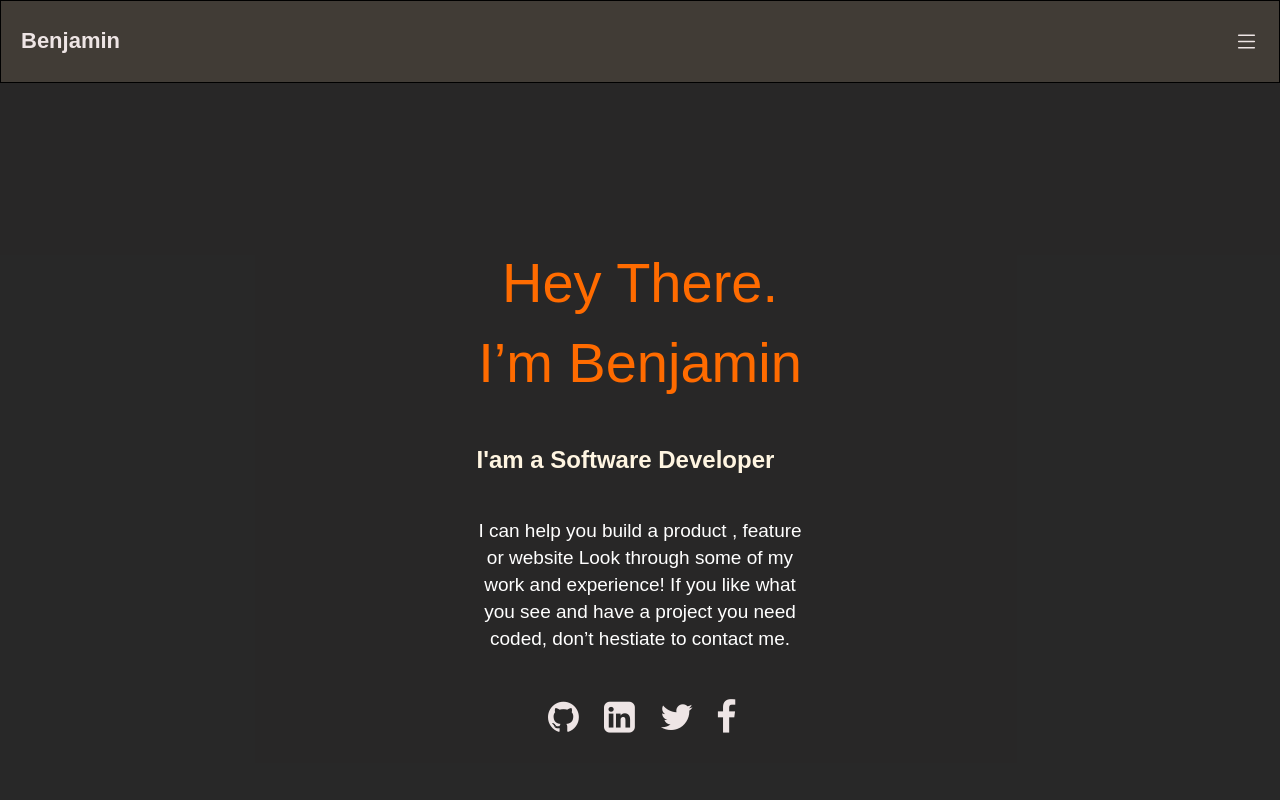
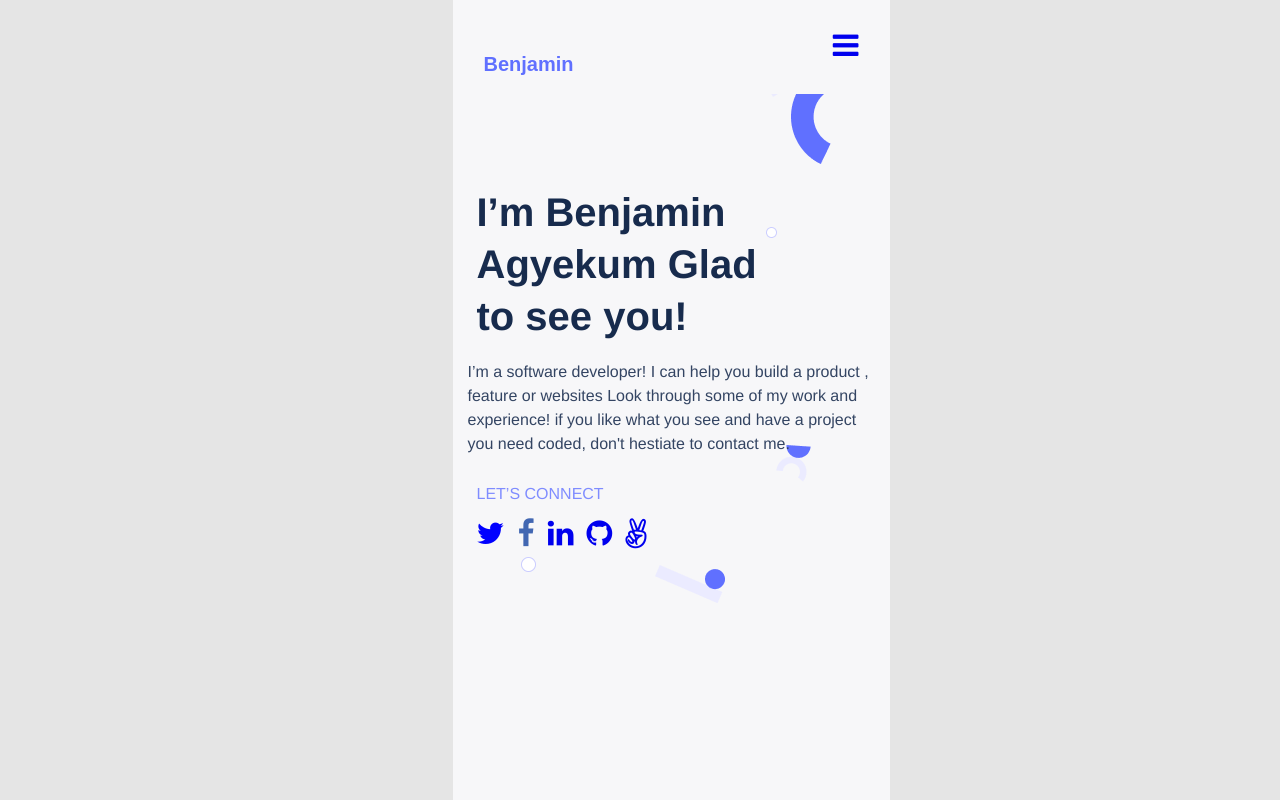
Before and after one commit to hislordshipprof/Microverse-portfolio, a website: page index.html in a window 1280 px wide. Shown: the top 800 px of the page. Drawn offline with Linux system fonts and the light colour scheme.

Commit message:
Index.html and css modified

```diff
--- a/index.html
+++ b/index.html
@@ -1,54 +1,67 @@
 <!DOCTYPE html>
 <html lang="en">
+  <head>
+    <meta charset="utf-8" />
+    <meta
+      name="viewport"
+      content="width=device-width, initial-scale=1, shrink-to-fit=no"
+    />
+    <link
+      rel="stylesheet"
+      href="https://cdnjs.cloudflare.com/ajax/libs/font-awesome/4.7.0/css/font-awesome.min.css"
+    />
+    <link rel="stylesheet" type="text/css" href="style.css" />
+    <title>Benjamin-Portfolio</title>
+  </head>
 
-<head>
-  <meta charset="UTF-8" />
-  <meta http-equiv="X-UA-Compatible" content="IE=edge" />
-  <meta name="viewport" content="width=device-width, initial-scale=1.0" />
-  <link rel="stylesheet" href="https://cdnjs.cloudflare.com/ajax/libs/font-awesome/4.7.0/css/font-awesome.min.css">
-  <link rel="stylesheet" href="style.css" />
-  <title>Document</title>
-</head>
+  <body>
+    <main class="main ">
+      <div class="nav-flex ">
 
-<body>
-  <nav class="flex-nav">
-    <div class="main-head">
-      <h1>Benjamin</h1>
-    </div>
-    <div class="menu-icon">
-      <svg xmlns="http://www.w3.org/2000/svg" width="25" height="25" fill="currentColor" class="bi bi-list"
-        viewBox="0 0 16 16">
-        <path fill-rule="evenodd"
-          d="M2.5 12a.5.5 0 0 1 .5-.5h10a.5.5 0 0 1 0 1H3a.5.5 0 0 1-.5-.5zm0-4a.5.5 0 0 1 .5-.5h10a.5.5 0 0 1 0 1H3a.5.5 0 0 1-.5-.5zm0-4a.5.5 0 0 1 .5-.5h10a.5.5 0 0 1 0 1H3a.5.5 0 0 1-.5-.5z" />
-      </svg>
-    </div>
+        <header>
 
-  </nav>
+          <nav class="main-nav">
+            <a href="#" class="active">
+              <p class="mylogo">Benjamin</p>
+            </a>
 
-  <div class="wrapper">
+            <a href="#" class="icon" >
+              <i class="fa fa-bars"></i>
+            </a>
+          </nav>
 
-    <div class="pri">
-      <p class="primary-text">Hey There. I’m Benjamin</p>
-    </div>
-    <div class="pri">
-      <p class="supporting-text">I'am a Software Developer</p>
-    </div>
-    <div class="pri">
-      <p class="description">I can help you build a product , feature or website Look through some of my work and
-        experience! If you like what you see and have a project you need coded,
-        don’t hestiate to contact me. </p>
-    </div>
-
-    <div class="social-media">
-      <div class="icons"><i class="fa fa-github" ></i></div>
-      <div class="icons"><i class="fa fa-linkedin-square" ></i></div>
-      <div class="icons"><i class="fa fa-twitter" ></i></div>
-      <div class="icons"><i class="fa fa-facebook-f" ></i></div>
+        </header>
 
 
-    </div>
-  </div>
+        <section>
+          <div class="title-main ">
+            <h1 class="name-text">I’m Benjamin Agyekum Glad<br>to see you!
+            </h1>
+          </div>
+          <div class="sub-text ">
+            <p>
+              I’m a software developer! I can help you build a product , feature
+              or websites Look through some of my work and experience! if you
+              like what you see and have a project you need coded, don't
+              hestiate to contact me.
+            </p>
+          </div>
+          <p class="mini-text ">LET’S CONNECT</p>
+          <div class="social-media ">
+            <ul class="media-icon ">
+              <li><a href="#" class="fa fa-twitter"></a></li>
 
-</body>
+              <li><a href="#" class="fa fa-facebook-f"></a></li>
 
+              <li><a href="#" class="fa fa-linkedin"></a></li>
+
+              <li><a href="#" class="fa fa-github"></a></li>
+
+              <li><a href="#" class="fa fa-angellist"></a></li>
+            </ul>
+          </div>
+        </section>
+      </div>
+    </main>
+  </body>
 </html>
--- a/style.css
+++ b/style.css
@@ -3,125 +3,176 @@ html {
   -webkit-text-size-adjust: 100%;
 }
 
+ul {
+  display: block;
+  margin: 0;
+  padding: 0;
+}
+
+li {
+  display: block;
+}
+
 body {
+  display: flex;
   font-family: sans-serif;
   line-height: 1.42857143;
   color: rgb(238, 229, 229);
   margin: 0;
   padding: 0;
+  flex-direction: column;
+  align-items: flex-start;
+  position: absolute;
+  width: 375px;
+  height: 604px;
+  top: 0;
+  left: calc(50% - 375px / 2);
+  background-color: #e5e5e5;
 }
 
-.flex-nav {
-  display: flex;
-  flex-direction: row;
-  justify-content: space-between;
-  align-items: center;
-  border: 1px solid black;
-  background-color: rgb(65, 60, 54);
+.main-nav {
+  overflow: hidden;
+  background-color: #6070ff;
+  position: relative;
+  z-index: 1;
+  color: #f7f7f9;
 }
 
-.main-head {
-  display: flex;
-  flex-direction: row;
-  justify-content: space-between;
-  align-items: center;
-  margin: 5px 10px;
-  padding: 5px 10px;
-  background-color: rgb(65, 60, 54);
+.mylogo {
+  font-family: sans-serif;
+  font-weight: 900;
+  font-size: 20px;
 }
 
-.main-head > h1 {
-  font-style: normal;
-  font-weight: 700;
-  font-size: 22px;
-  line-height: 24px;
-  text-align: center;
+.main-nav a {
+  padding: 14px 16px;
+  text-decoration: none;
+  font-size: 18px;
+  display: block;
 }
 
-.menu-icon {
-  display: flex;
-  flex-direction: row;
-  justify-content: space-between;
-  align-items: center;
-  margin: 5px 10px;
-  padding: 5px 10px;
-  background-color: rgb(65, 60, 54);
+.main-nav a.icon {
+  background: #f7f7f9;
+  display: block;
+  position: absolute;
+  right: 0;
+  top: 0;
 }
 
-.wrapper {
+.active {
+  background-color: #f7f7f9;
+  color: #6070ff;
+  font: bold;
+  font-size: 30px;
+  width: 375px;
+  height: 50px;
+  top: auto;
+  font-weight: 900px;
+}
+
+.main {
+  position: relative;
+  overflow: hidden;
+  min-height: 5410px;
+  flex-shrink: 0;
   display: flex;
   flex-direction: column;
-  justify-content: center;
-  align-items: center;
-  min-height: 100vh;
-  background-color: rgba(28, 27, 27, 0.945);
+  background-color: #f7f7f9;
 }
 
-.pri {
-  text-align: center;
+.nav-flex {
+  position: relative;
+  height: -webkit-min-content;
+  height: -moz-min-content;
+  height: min-content;
+  margin: 16px 15px;
+  display: flex;
+  flex-direction: column;
+  background: url(./img/backgroung_image.png) no-repeat;
 }
 
-.primary-text {
-  width: 330px;
-  height: 124px;
-  font-style: normal;
-  font-weight: 400;
-  font-size: 56px;
-  color: #ff6b00;
-  flex: none;
-  order: 0;
-  flex-grow: 0;
+.title-main {
+  display: flex;
+  align-items: center;
+  position: relative;
+  height: -webkit-min-content;
+  height: -moz-min-content;
+  height: min-content;
+  margin: 12px 9px 0;
 }
 
-.supporting-text {
-  width: 327px;
-  height: 27px;
-  font-style: normal;
-  font-weight: 700;
-  font-size: 24px;
-  line-height: 32px;
-  display: flex;
-  align-items: center;
-  color: #fff5e1;
-  flex: none;
-  order: 1;
-  flex-grow: 0;
+.name-text {
+  overflow: visible;
+  margin-top: 80px;
+  margin-bottom: 0;
+  font: 700 40px/1.3 "Poppins", Helvetica, Arial, serif;
+  color: #172b4d;
+  letter-spacing: 0;
+  white-space: pre-wrap;
 }
 
-.description {
-  width: 327px;
-  height: 123px;
-  font-style: normal;
-  font-weight: 500;
-  font-size: 19px;
-  color: #fff;
-  flex: none;
-  order: 2;
-  flex-grow: 0;
+.sub-text {
+  position: relative;
+  height: -webkit-min-content;
+  height: -moz-min-content;
+  height: min-content;
+  margin-top: 35px 9px 0;
+  bottom: 50px;
+  font: 16px/1.5 "Poppins", Helvetica, Arial, serif;
+  color: #344563;
+  letter-spacing: 0;
+}
+
+.mini-text {
+  position: relative;
+  height: -webkit-min-content;
+  height: -moz-min-content;
+  height: min-content;
+  margin: 14px 9px 0;
+  bottom: 40px;
+  font: 500 16px/1.5 "Poppins", Helvetica, Arial, serif;
+  color: #7f8cff;
+  letter-spacing: 0;
 }
 
 .social-media {
   display: flex;
-  flex-direction: row;
-  align-items: center;
-  padding: 40px;
-  width: 200px;
-  height: 40px;
-  flex: none;
-  order: 3;
-  flex-grow: 0;
+  position: relative;
+  height: -webkit-min-content;
+  height: -moz-min-content;
+  height: min-content;
+  bottom: 40px;
+  margin: 12px 9px 120px;
 }
 
-.icons {
+.social-media-item {
+  display: flex;
+  flex-direction: column;
+  position: relative;
+  flex: 0 1 20px;
+}
+
+.media-icon {
   display: flex;
   flex-direction: row;
-  align-items: flex-start;
-  padding: 8px;
-  width: 40px;
-  height: 40px;
-  border-radius: 8px;
-  flex: none;
-  order: 0;
-  flex-grow: 0;
-  font-size: 36px;
+  justify-content: space-between;
+  width: 170.17px;
+  height: 20px;
 }
+
+.fa {
+  text-decoration: none;
+  font-size: 30px;
+}
+
+.fa:hover {
+  opacity: 0.7;
+}
+
+.fa-twitter {
+  color: blue;
+}
+
+.fa-facebook-f {
+  color: #4267b2;
+}
```
Also changed, not shown: img/backgroung_image.png (added).
